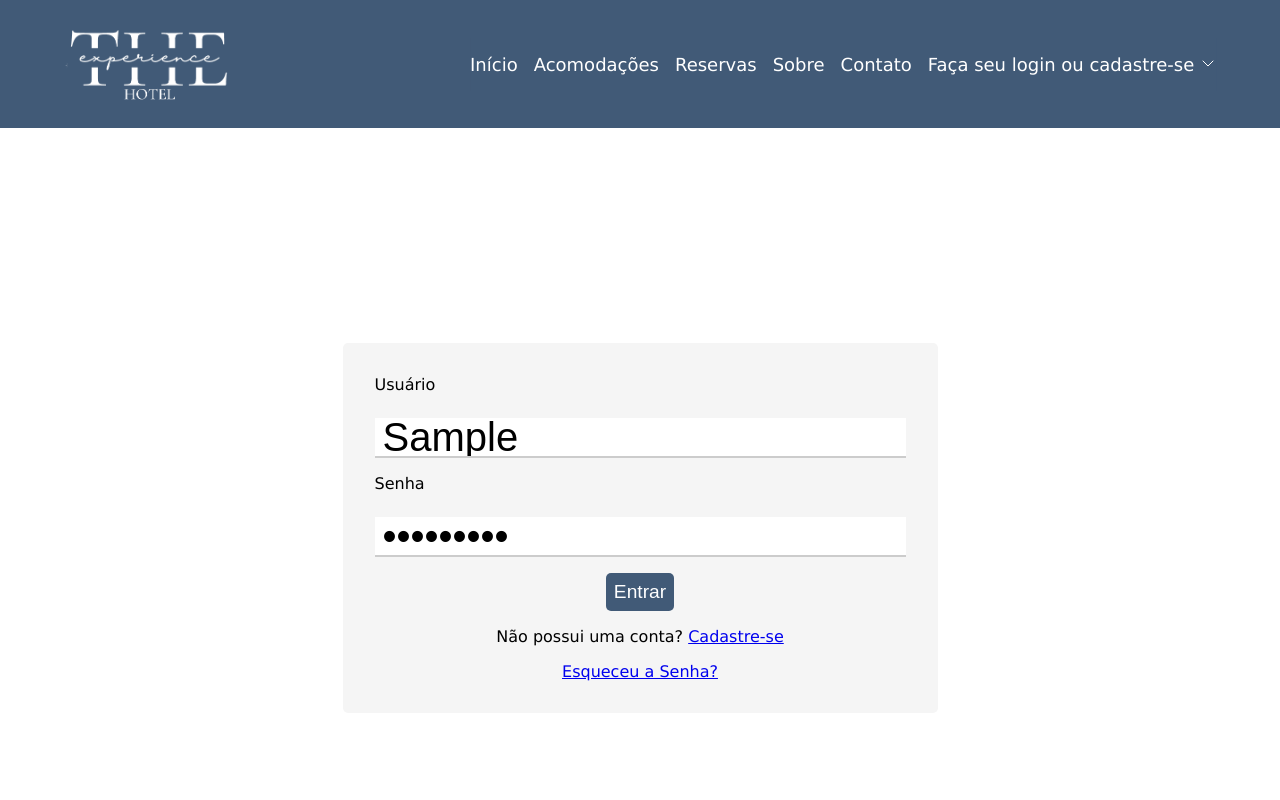
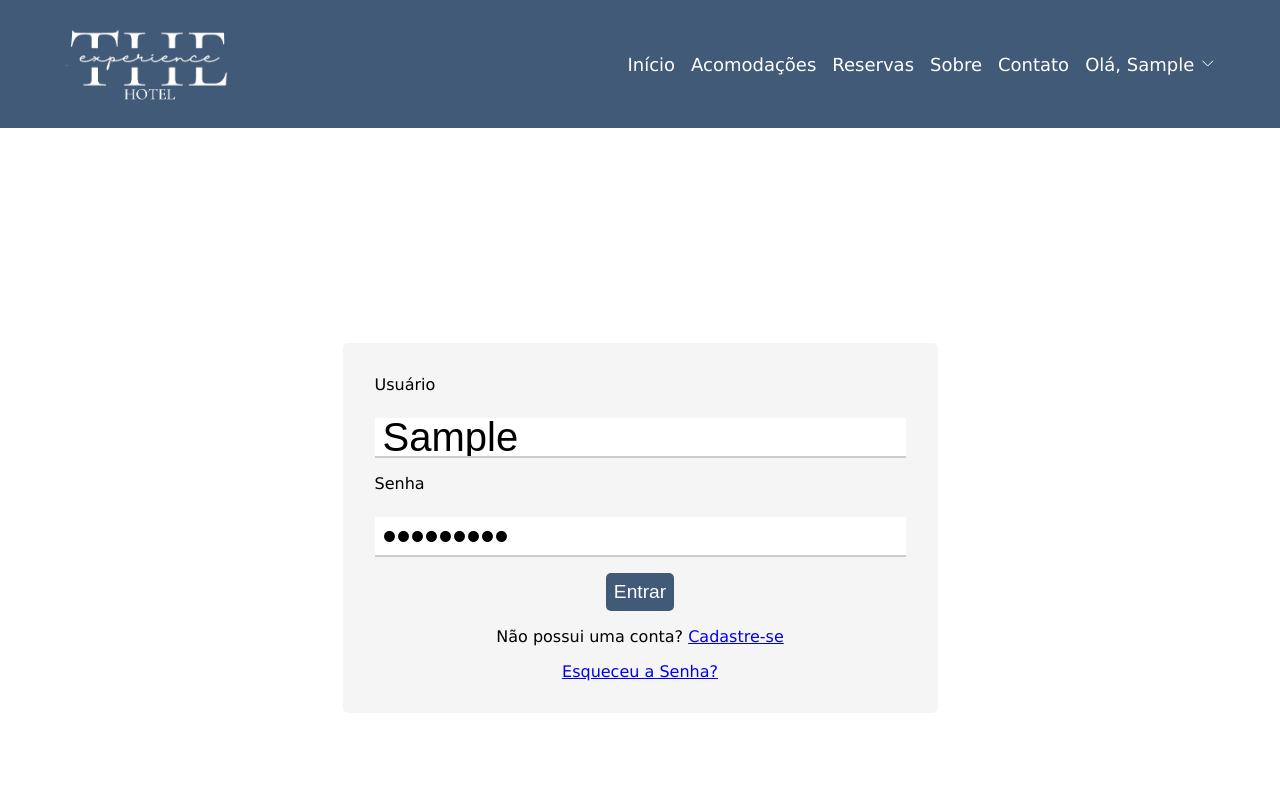
Before and after one commit to rcleyton/tex5-hotelaria-full, a Vue app in the folder web/: page /login in a window 1280 px wide. Both pictures are taken after typing "Sample", "Sample123" into the empty fields and a click on the button "Entrar". Shown: the top 800 px of the page. Built offline with nearby package versions, Linux system fonts and the light colour scheme.

Commit message:
feat: renderiza nome usuario em componente Login

```diff
--- a/web/src/components/Login.vue
+++ b/web/src/components/Login.vue
@@ -1,5 +1,5 @@
 <template>
-	<li class="dropdown" v-if="true">
+	<li class="dropdown" v-if="usuario.nome === ''">
 		Faça seu login ou cadastre-se
 		<ul>
 			<li>
@@ -11,7 +11,7 @@
 		</ul>
 	</li>
 	<li class="dropdown" v-else>
-		Nome
+		Olá, {{ usuario.nome }}
 		<ul>
 			<li>Perfil</li>
 			<li>Sair</li>
@@ -19,8 +19,13 @@
 	</li>
 </template>
 <script>
+import { mapGetters } from 'vuex';
+
 export default {
 	name: 'LoginComponent',
+	computed: {
+		...mapGetters(['usuario'])
+	}
 };
 </script>
 <style lang="scss">
--- a/web/src/views/LoginView.vue
+++ b/web/src/views/LoginView.vue
@@ -3,7 +3,7 @@
 		<form class="formulario" @submit.prevent="onSubmit">
 			<label class="fraseInp">
 				Usuário
-				<input type="text" name="usuario" v-model="form.usuario" />
+				<input type="text" name="usuario" v-model="form.nome" />
 			</label>
 			<label class="fraseInp">
 				Senha
@@ -17,6 +17,7 @@
 			<p><a href="#">Esqueceu a Senha?</a></p>
 		</form>
 	</div>
+	{{ usuario }}
 </template>
 
 <script>
@@ -27,7 +28,7 @@ export default {
 	data() {
 		return {
 			form: {
-				usuario: '',
+				nome: '',
 				senha: '',
 			},
 		};
@@ -39,7 +40,7 @@ export default {
 		...mapActions(['handleUserLogin']),
 		onSubmit() {
 			const payload = {
-				usuario: this.form.usuario,
+				nome: this.form.nome,
 				senha: this.form.senha,
 			};
 			this.handleUserLogin(payload);
```
